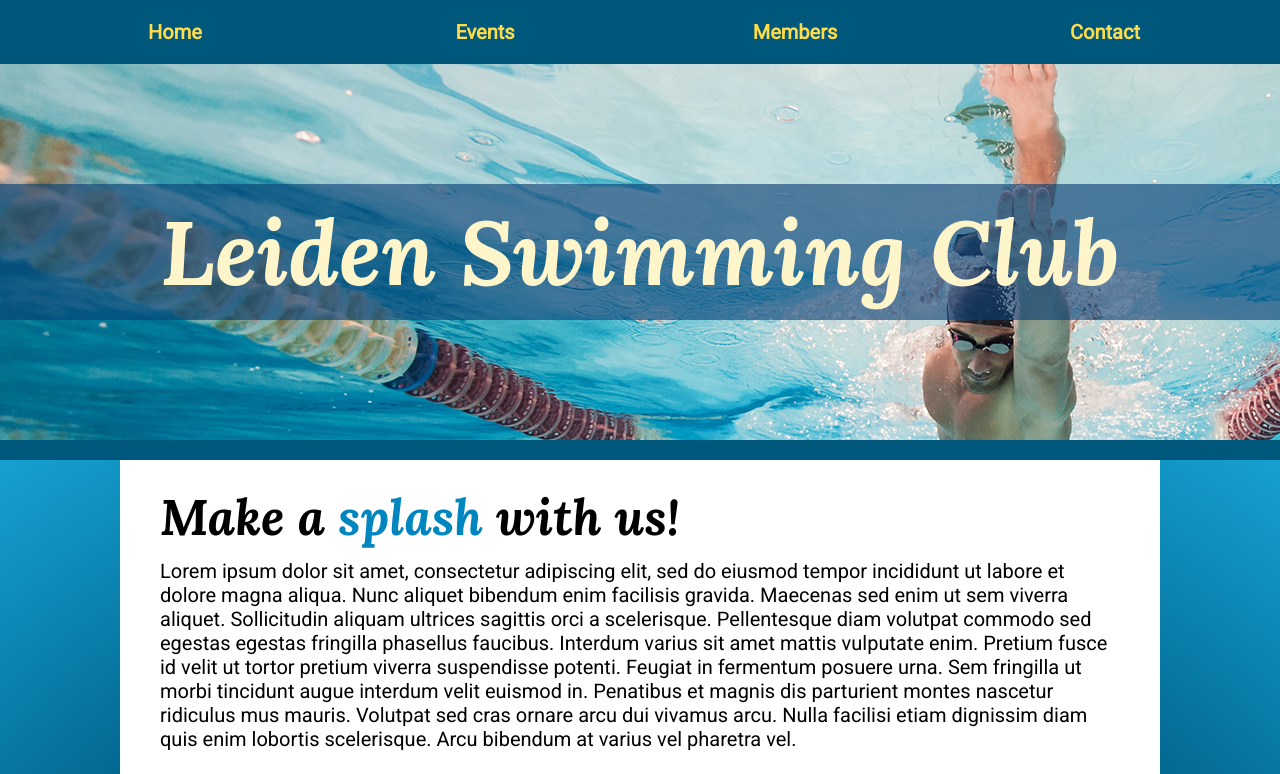
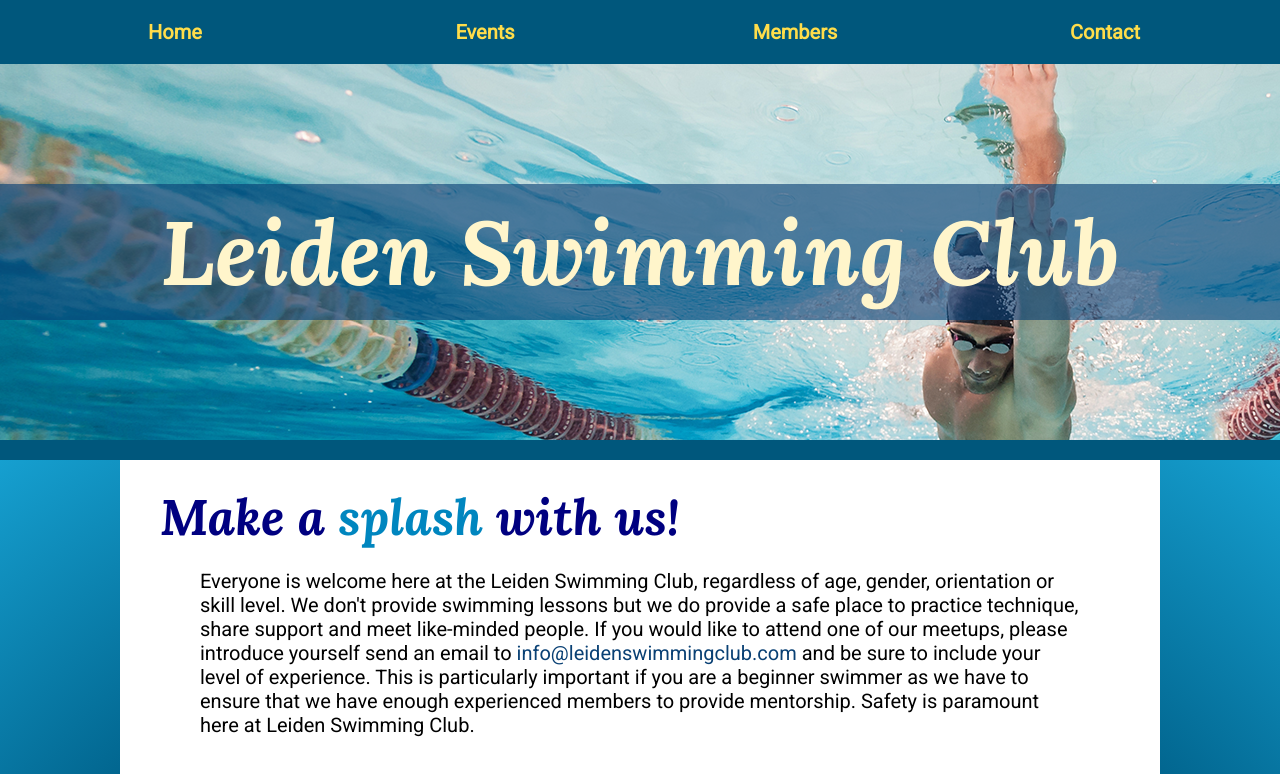
Before and after one commit to hlmnicholson/responsive-club, a plain HTML site: page index.html in a window 1280 px wide. Shown: the top 774 px of the page. Drawn offline with Linux system fonts and the light colour scheme.

Commit message:
intro/about us section

```diff
--- a/index.html
+++ b/index.html
@@ -26,16 +26,10 @@
       <section id="home">
         <h3>Make a <span class="highlight">splash</span> with us!</h3>
         <div class="description">
-          <p>Lorem ipsum dolor sit amet, consectetur adipiscing elit, sed do eiusmod tempor incididunt ut
-            labore et dolore magna aliqua. Nunc aliquet bibendum enim facilisis gravida.
-            Maecenas sed enim ut sem viverra aliquet. Sollicitudin aliquam ultrices sagittis orci a scelerisque.
-            Pellentesque diam volutpat commodo sed egestas egestas fringilla phasellus faucibus.
-            Interdum varius sit amet mattis vulputate enim. Pretium fusce id velit ut tortor pretium
-            viverra suspendisse potenti. Feugiat in fermentum posuere urna. Sem fringilla ut morbi tincidunt
-            augue interdum velit euismod in. Penatibus et magnis dis parturient montes nascetur ridiculus mus mauris.
-            Volutpat sed cras ornare arcu dui vivamus arcu. Nulla facilisi etiam dignissim diam quis enim lobortis
-            scelerisque. Arcu bibendum at varius vel pharetra vel.</p>
-        </div>
+          <p>Everyone is welcome here at the Leiden Swimming Club, regardless of age, gender, orientation or skill level. We don't provide swimming lessons but we do provide a safe place to practice technique, share support and meet like-minded people.
+            If you would like to attend one of our meetups, please introduce yourself send an email to <a href = "info@leidenswimmingclub.com">info@leidenswimmingclub.com</a> and be sure to include your level of experience.
+            This is particularly important if you are a beginner swimmer as we have to ensure that we have enough experienced members to provide mentorship. Safety is paramount here at Leiden Swimming Club. </p>
+          </div>
       </section>
       <section id="members">
         <h3>Our Team</h3>
@@ -99,9 +93,6 @@
       <section id="Contact">
         <h3>Contact</h3>
         <div class="description">
-          <p>Everyone is welcome here at the Leiden Swimming Club, regardless of age, gender, orientation or skill level. We don't provide swimming lessons but we do provide a safe place to practice technique, share support and meet like-minded people.
-              If you would like to attend one of our meetups, please introduce yourself send an email to <a href = "info@leidenswimmingclub.com">info@leidenswimmingclub.com</a> and be sure to include your level of experience.
-              This is particularly important if you are a beginner swimmer as we have to ensure that we have enough experienced members to provide mentorship. Safety is paramount here at Leiden Swimming Club </p>
           <p>Our weekly Wednesday evening meetups are located at Zwembad De Vliet, address: Voorschoterweg 6, 2324 NE Leiden</p>
         </div>
         <div class="mapouter">
--- a/resources/css/styles.css
+++ b/resources/css/styles.css
@@ -30,6 +30,7 @@ h1, h2, h3, h4 {
 h3 {
   font-size: 5rem;
   margin-bottom: 1rem;
+  color: navy;
 }
 
 h4 {
@@ -109,11 +110,15 @@ main {
 }
 
 section {
-  margin: 0 auto 3rem auto;
+  margin: 0 auto 4rem auto;
   /* max-width: 75%; */
 }
 
 /* ADD MEDIA QUERY FOR WIDTH */
+
+.description {
+  margin: 2rem 4rem 0 4rem;
+}
 
 #calendar {
 /* change colour */
```
